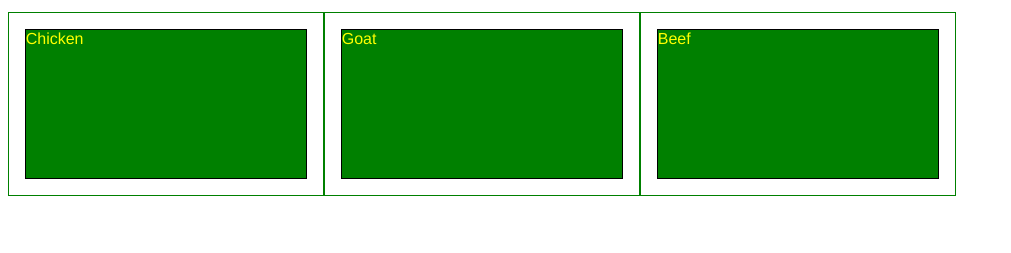
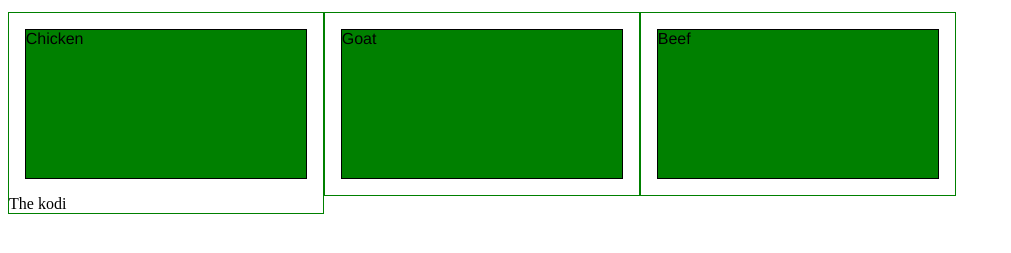
Before and after one commit to skpartha1/Indian-food, a plain HTML site: page index.html in a window 1280 px wide. Shown: the part 61-314 px from the top of the page, without its empty margins (0-1011 px from the left). Drawn offline with Linux system fonts and the light colour scheme.

Commit message:
Update index.html

```diff
--- a/index.html
+++ b/index.html
@@ -2,7 +2,7 @@
 <html>
 <head>
 <meta charset="utf-8">
-<title>Responsive Layout</title>
+<title> <center>Responsive Layout</center></title>
 <style>
 /********** Base styles **********/
 * {
@@ -19,7 +19,7 @@ p {
   margin-right: auto;
   margin-left: auto;
   font-family: Helvetica;
-  color: yellow;
+  color: black;
 }
 
 /* Simple Responsive Framework. */
@@ -118,7 +118,7 @@ p {
 <h1>BetterEatBiryani</h1>
 
 <div class="row">
-  <div class="col-lg-3 col-md-6"><p>Chicken</p></div>
+  <div class="col-lg-3 col-md-6"><p>Chicken</p>The kodi</div>
   <div class="col-lg-3 col-md-6"><p>Goat</p></div>
   <div class="col-lg-3 col-md-6"><p>Beef</p></div>
 </div>
```
